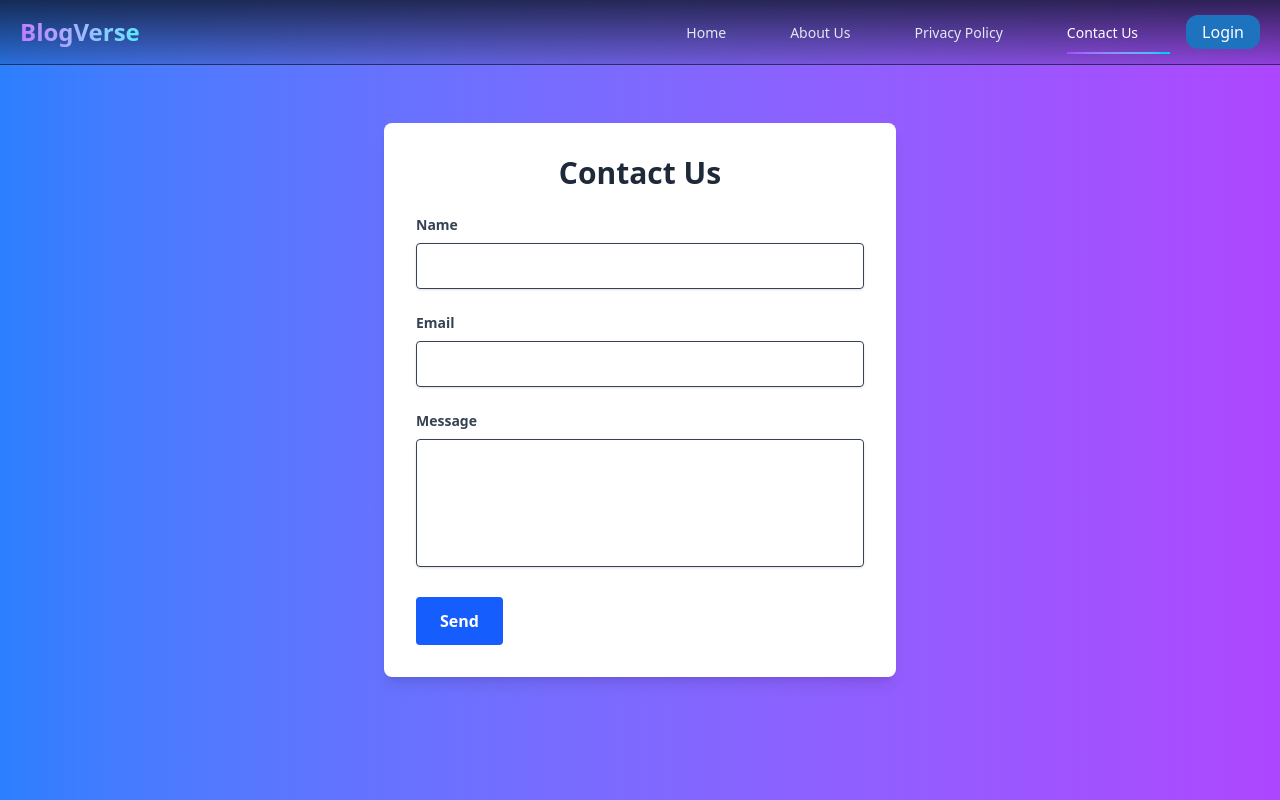
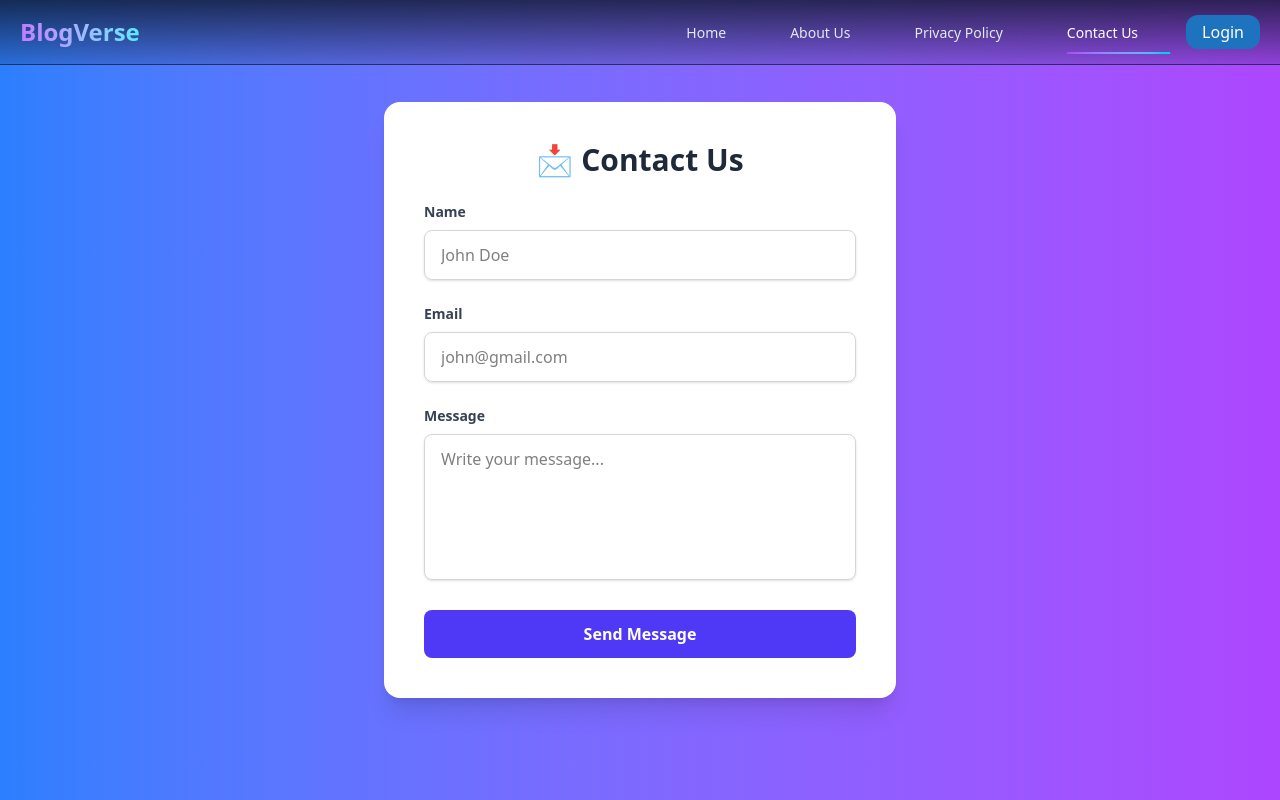
Before and after one commit to mpsinghji/BlogVerse, a React (Vite) app in the folder Frontend/: page /contact-us in a window 1280 px wide. Shown: the top 800 px of the page. Built offline with nearby package versions, Linux system fonts and the light colour scheme; what editorjs-html would draw is missing.

Commit message:
contact us working

```diff
--- a/Frontend/package.json
+++ b/Frontend/package.json
@@ -13,6 +13,7 @@
     "@editorjs/editorjs": "^2.30.8",
     "@editorjs/header": "^2.8.8",
     "@editorjs/list": "^2.0.4",
+    "@emailjs/browser": "^4.4.1",
     "@reduxjs/toolkit": "^2.5.1",
     "@tailwindcss/vite": "^4.0.0",
     "axios": "^1.7.9",
--- a/Frontend/src/pages/miniPage/ContactUs.jsx
+++ b/Frontend/src/pages/miniPage/ContactUs.jsx
@@ -1,77 +1,95 @@
-import React, { useState } from 'react';
+import React, { useRef, useState } from "react";
+import emailjs from "@emailjs/browser";
+import { ToastContainer, toast } from "react-toastify";
+import "react-toastify/dist/ReactToastify.css";
 
 const ContactUs = () => {
-  const [formData, setFormData] = useState({
-    name: '',
-    email: '',
-    message: ''
-  });
-
-  const handleChange = (e) => {
-    const { name, value } = e.target;
-    setFormData({
-      ...formData,
-      [name]: value
-    });
-  };
+  const form = useRef();
+  const [isLoading, setIsLoading] = useState(false);
 
   const handleSubmit = (e) => {
     e.preventDefault();
-    // Handle form submission logic here
-    console.log(formData);
+    setIsLoading(true);
+
+    const formData = new FormData(form.current);
+    formData.append("date", new Date().toLocaleString());
+
+    emailjs
+      .sendForm(
+        import.meta.env.VITE_SERVICE_ID,
+        import.meta.env.VITE_TEMPLATE_ID,
+        form.current,
+        { publicKey: import.meta.env.VITE_PUBLIC_KEY }
+      )
+      .then(
+        (response) => {
+          console.log("✅ Email Sent Successfully:", response);
+          setIsLoading(false);
+          toast.success("Message sent successfully! 🎉", { position: "top-right", autoClose: 3000 });
+          form.current.reset();
+        },
+        (error) => {
+          console.error("❌ Email Sending Failed:", error);
+          setIsLoading(false);
+          toast.error("Failed to send message. ❌", { position: "top-right", autoClose: 3000 });
+        }
+      );
   };
 
   return (
-    <div className="flex justify-center items-center h-screen bg-gradient-to-r from-blue-500 to-purple-500">
-      <form onSubmit={handleSubmit} className="bg-white p-8 rounded-lg shadow-lg w-full max-w-lg">
-        <h2 className="text-3xl font-bold mb-6 text-center text-gray-800">Contact Us</h2>
+    <div className="flex justify-center items-center min-h-screen bg-gradient-to-r from-blue-500 to-purple-500 px-6">
+      <form
+        ref={form}
+        onSubmit={handleSubmit}
+        className="bg-white p-8 md:p-10 rounded-2xl shadow-xl w-full max-w-lg transition-all duration-300 hover:shadow-2xl"
+      >
+        <h2 className="text-3xl font-extrabold mb-6 text-center text-gray-800">📩 Contact Us</h2>
+
         <div className="mb-6">
-          <label className="block text-gray-700 text-sm font-bold mb-2" htmlFor="name">
-            Name
-          </label>
+          <label className="block text-gray-700 text-sm font-semibold mb-2">Name</label>
           <input
             type="text"
-            id="name"
-            name="name"
-            value={formData.name}
-            onChange={handleChange}
-            className="shadow appearance-none border rounded w-full py-3 px-4 text-gray-700 leading-tight focus:outline-none focus:shadow-outline"
+            name="user_username"
+            placeholder="John Doe"
+            required
+            className="w-full px-4 py-3 border border-gray-300 rounded-lg shadow-sm focus:ring-2 focus:ring-indigo-400 focus:outline-none transition-all duration-300"
           />
         </div>
+
         <div className="mb-6">
-          <label className="block text-gray-700 text-sm font-bold mb-2" htmlFor="email">
-            Email
-          </label>
+          <label className="block text-gray-700 text-sm font-semibold mb-2">Email</label>
           <input
             type="email"
-            id="email"
-            name="email"
-            value={formData.email}
-            onChange={handleChange}
-            className="shadow appearance-none border rounded w-full py-3 px-4 text-gray-700 leading-tight focus:outline-none focus:shadow-outline"
+            name="user_email"
+            placeholder="john@gmail.com"
+            required
+            className="w-full px-4 py-3 border border-gray-300 rounded-lg shadow-sm focus:ring-2 focus:ring-indigo-400 focus:outline-none transition-all duration-300"
           />
         </div>
+
         <div className="mb-6">
-          <label className="block text-gray-700 text-sm font-bold mb-2" htmlFor="message">
-            Message
-          </label>
+          <label className="block text-gray-700 text-sm font-semibold mb-2">Message</label>
           <textarea
-            id="message"
-            name="message"
-            value={formData.message}
-            onChange={handleChange}
-            className="shadow appearance-none border rounded w-full py-3 px-4 text-gray-700 leading-tight focus:outline-none focus:shadow-outline h-32 resize-none"
-          />
+            name="user_message"
+            rows="5"
+            placeholder="Write your message..."
+            required
+            className="w-full px-4 py-3 border border-gray-300 rounded-lg shadow-sm focus:ring-2 focus:ring-indigo-400 focus:outline-none transition-all duration-300 resize-none"
+          ></textarea>
         </div>
-        <div className="flex items-center justify-between">
-          <button
-            type="submit"
-            className="bg-blue-600 hover:bg-blue-800 text-white font-bold py-3 px-6 rounded focus:outline-none focus:shadow-outline"
-          >
-            Send
-          </button>
-        </div>
+
+        <button
+          type="submit"
+          className={`w-full bg-indigo-600 text-white font-bold py-3 rounded-lg focus:outline-none focus:ring-2 focus:ring-indigo-400 transition-all duration-300 ${
+            isLoading ? "opacity-50 cursor-not-allowed animate-pulse" : "hover:bg-indigo-800"
+          }`}
+          disabled={isLoading}
+        >
+          {isLoading ? "Sending..." : "Send Message"}
+        </button>
       </form>
+
+      <ToastContainer />
     </div>
   );
 };
```
Also changed, not shown: 2 other files (tests, documents, lock files or other folders).
